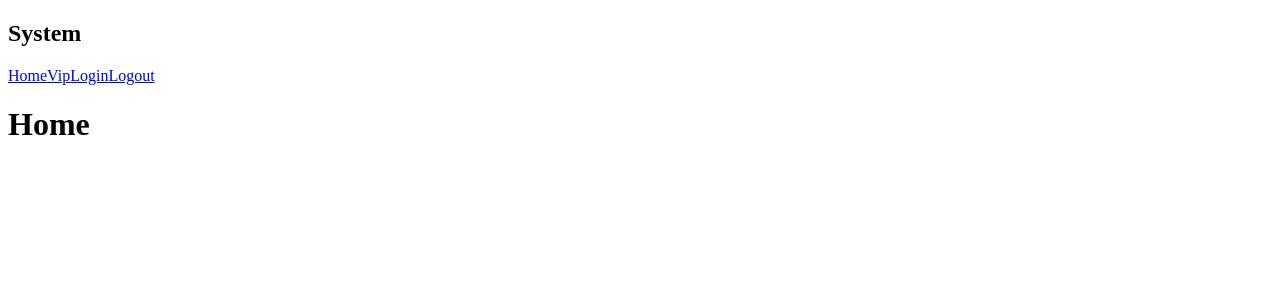
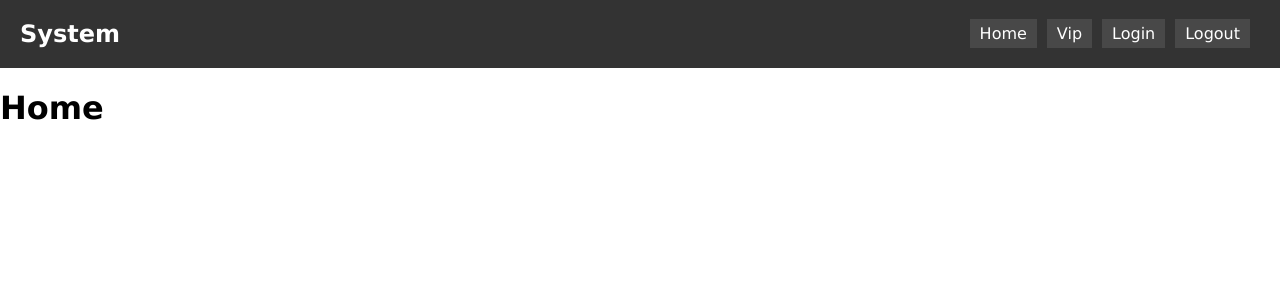
Before and after one commit to MariusCodeAcademy/type5-react-14-auth-protectRoute, a React (Create React App) app: page / in a window 1280 px wide. Shown: the top 300 px of the page. Built offline with nearby package versions, Linux system fonts and the light colour scheme.

Commit message:
header css

```diff
--- a/src/App.css
+++ b/src/App.css
@@ -0,0 +1,24 @@
+body {
+  margin: 0;
+  font-family: Verdana, Arial, Helvetica;
+}
+
+.header {
+  background-color: #333;
+  color: white;
+  display: flex;
+  justify-content: space-between;
+  align-items: center;
+  padding-left: 20px;
+  padding-right: 20px;
+}
+
+.main-nav > a {
+  text-decoration: none;
+  color: inherit;
+  display: inline-block;
+  padding: 5px 10px;
+  margin-right: 10px;
+  background-color: rgb(72, 72, 72);
+
+}
--- a/src/components/Header.jsx
+++ b/src/components/Header.jsx
@@ -4,7 +4,7 @@ function Header() {
   return (
     <header className='header'>
       <h2>System</h2>
-      <nav>
+      <nav className='main-nav'>
         <NavLink to={'/'}>Home</NavLink>
         <NavLink to={'/vip'}>Vip</NavLink>
         <NavLink to={'/login'}>Login</NavLink>
```
